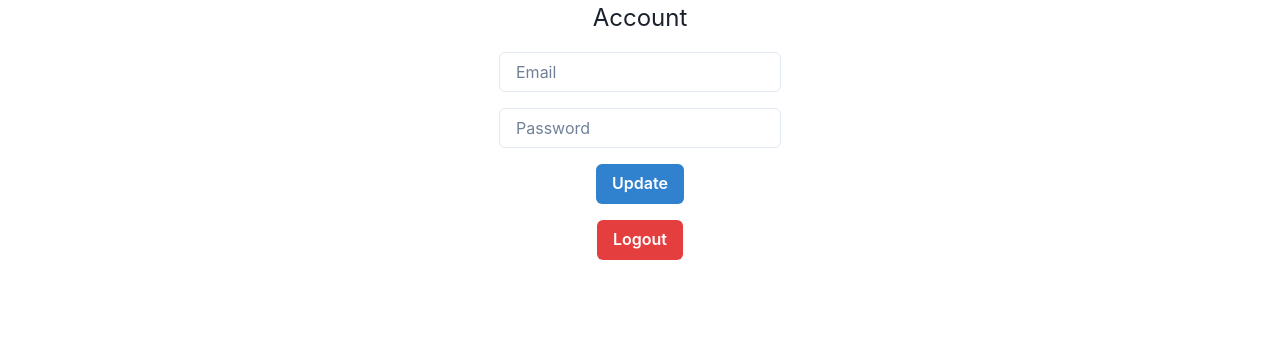
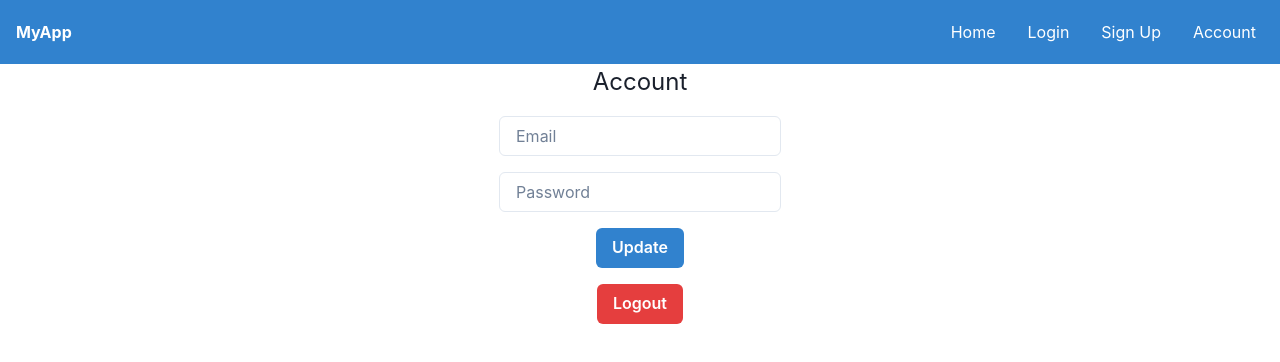
Before and after one commit to GPT-Engineer-App-Dev/postboard-reactions, a React (Vite) app: page /account in a window 1280 px wide. Shown: the top 362 px of the page. Built offline with nearby package versions, Linux system fonts and the light colour scheme.

Commit message:
Added a responsive navigation menu with links to Home, Login, Sign Up, and Account pages.

```diff
--- a/src/App.jsx
+++ b/src/App.jsx
@@ -1,5 +1,6 @@
 import { Route, BrowserRouter as Router, Routes } from "react-router-dom";
 import Index from "./pages/Index.jsx";
+import NavigationMenu from "./components/NavigationMenu.jsx"; // Import the NavigationMenu component
 import SignUp from "./pages/SignUp.jsx";
 import Login from "./pages/Login.jsx";
 import Account from "./pages/Account.jsx";
@@ -7,6 +8,7 @@ import Account from "./pages/Account.jsx";
 function App() {
   return (
     <Router>
+      <NavigationMenu /> {/* Add the NavigationMenu component */}
       <Routes>
         <Route exact path="/" element={<Index />} />
       <Route path="/signup" element={<SignUp />} />
--- /dev/null
+++ b/src/components/NavigationMenu.jsx
@@ -0,0 +1,63 @@
+import { Box, Flex, Link, Button, useDisclosure, Stack } from "@chakra-ui/react";
+import { HamburgerIcon, CloseIcon } from "@chakra-ui/icons";
+import { Link as RouterLink } from "react-router-dom";
+
+const NavigationMenu = () => {
+  const { isOpen, onOpen, onClose } = useDisclosure();
+
+  return (
+    <Box bg="blue.500" px={4}>
+      <Flex h={16} alignItems="center" justifyContent="space-between">
+        <Box color="white" fontWeight="bold">MyApp</Box>
+        <Flex display={{ base: "none", md: "flex" }} ml={10}>
+          <DesktopNav />
+        </Flex>
+        <Flex display={{ base: "flex", md: "none" }}>
+          <Button onClick={isOpen ? onClose : onOpen} variant="ghost" color="white">
+            {isOpen ? <CloseIcon /> : <HamburgerIcon />}
+          </Button>
+        </Flex>
+      </Flex>
+
+      {isOpen ? (
+        <Box pb={4} display={{ md: "none" }}>
+          <MobileNav />
+        </Box>
+      ) : null}
+    </Box>
+  );
+};
+
+const DesktopNav = () => (
+  <Stack direction="row" spacing={4}>
+    <NavLink to="/">Home</NavLink>
+    <NavLink to="/login">Login</NavLink>
+    <NavLink to="/signup">Sign Up</NavLink>
+    <NavLink to="/account">Account</NavLink>
+  </Stack>
+);
+
+const MobileNav = () => (
+  <Stack as={"nav"} spacing={4}>
+    <NavLink to="/">Home</NavLink>
+    <NavLink to="/login">Login</NavLink>
+    <NavLink to="/signup">Sign Up</NavLink>
+    <NavLink to="/account">Account</NavLink>
+  </Stack>
+);
+
+const NavLink = ({ to, children }) => (
+  <Link
+    as={RouterLink}
+    to={to}
+    px={2}
+    py={1}
+    rounded={"md"}
+    _hover={{ textDecoration: "none", bg: "blue.700" }}
+    color="white"
+  >
+    {children}
+  </Link>
+);
+
+export default NavigationMenu;
```
